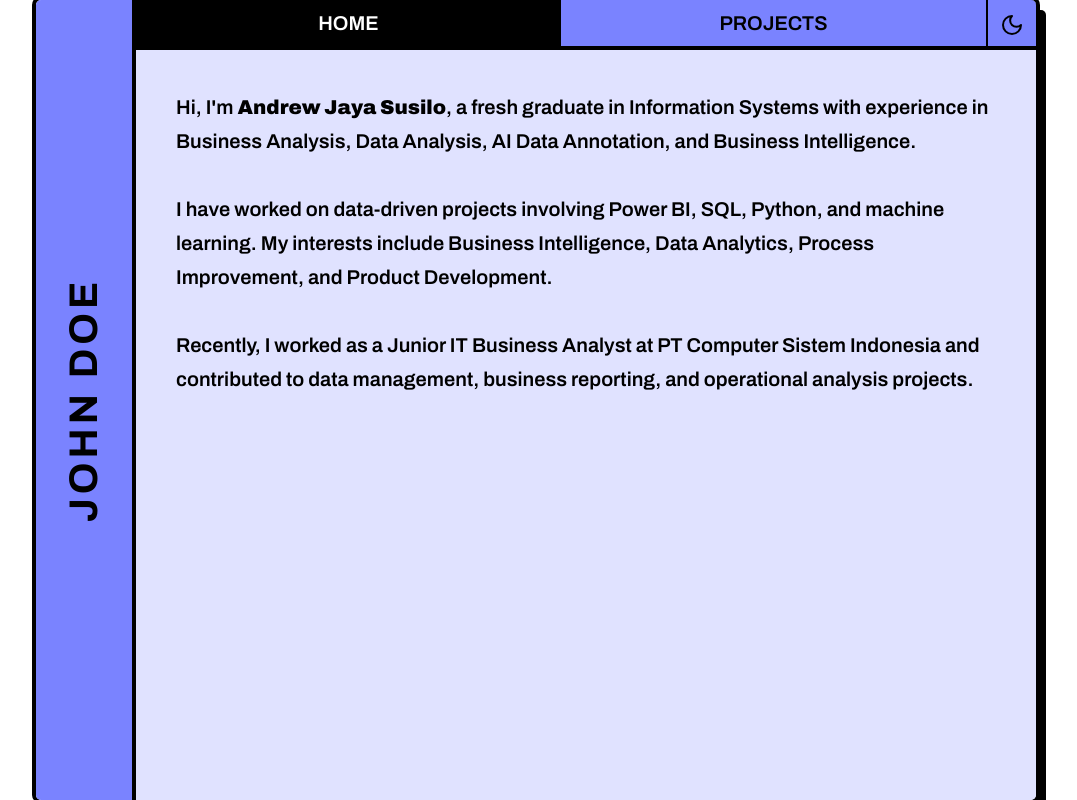
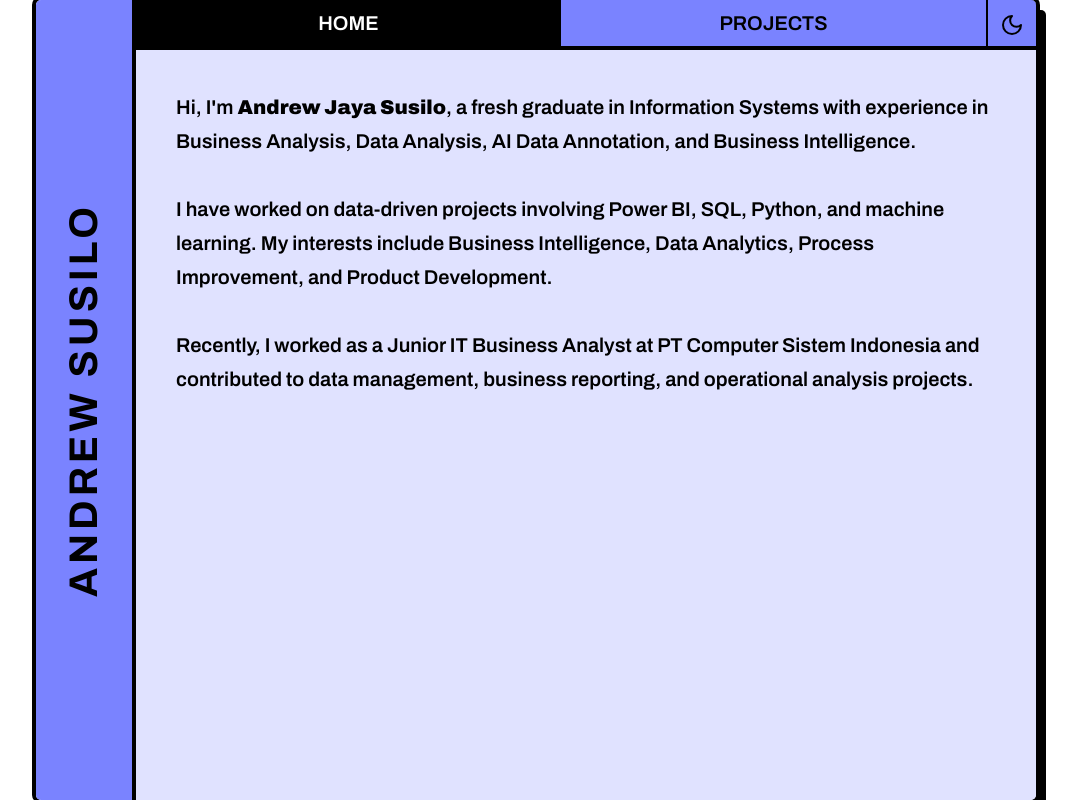
Before and after one commit to Andrewjs14/andrew-portfolio, a Next.js app: page / in a window 1280 px wide. Shown: the whole page, without its empty margins (104-1181 px from the left). Built offline with nearby package versions, Linux system fonts and the light colour scheme; some icons are missing.

Commit message:
Update layout.tsx

```diff
--- a/src/app/layout.tsx
+++ b/src/app/layout.tsx
@@ -23,7 +23,7 @@ export default function RootLayout({
             <header className="border-r-border rounded-l-base bg-main w500:hidden relative flex items-center justify-center border-r-4 portrait:rounded-none">
               <h1 className="smallHeight:text-[30px] smallHeight:tracking-[2px] w600:text-[30px] w600:tracking-[2px] -rotate-90 text-[40px] font-bold tracking-[4px] whitespace-nowrap">
                 <span className="text-main-foreground inline-block">
-                  JOHN DOE
+                  ANDREW SUSILO
                 </span>
               </h1>
             </header>
```
